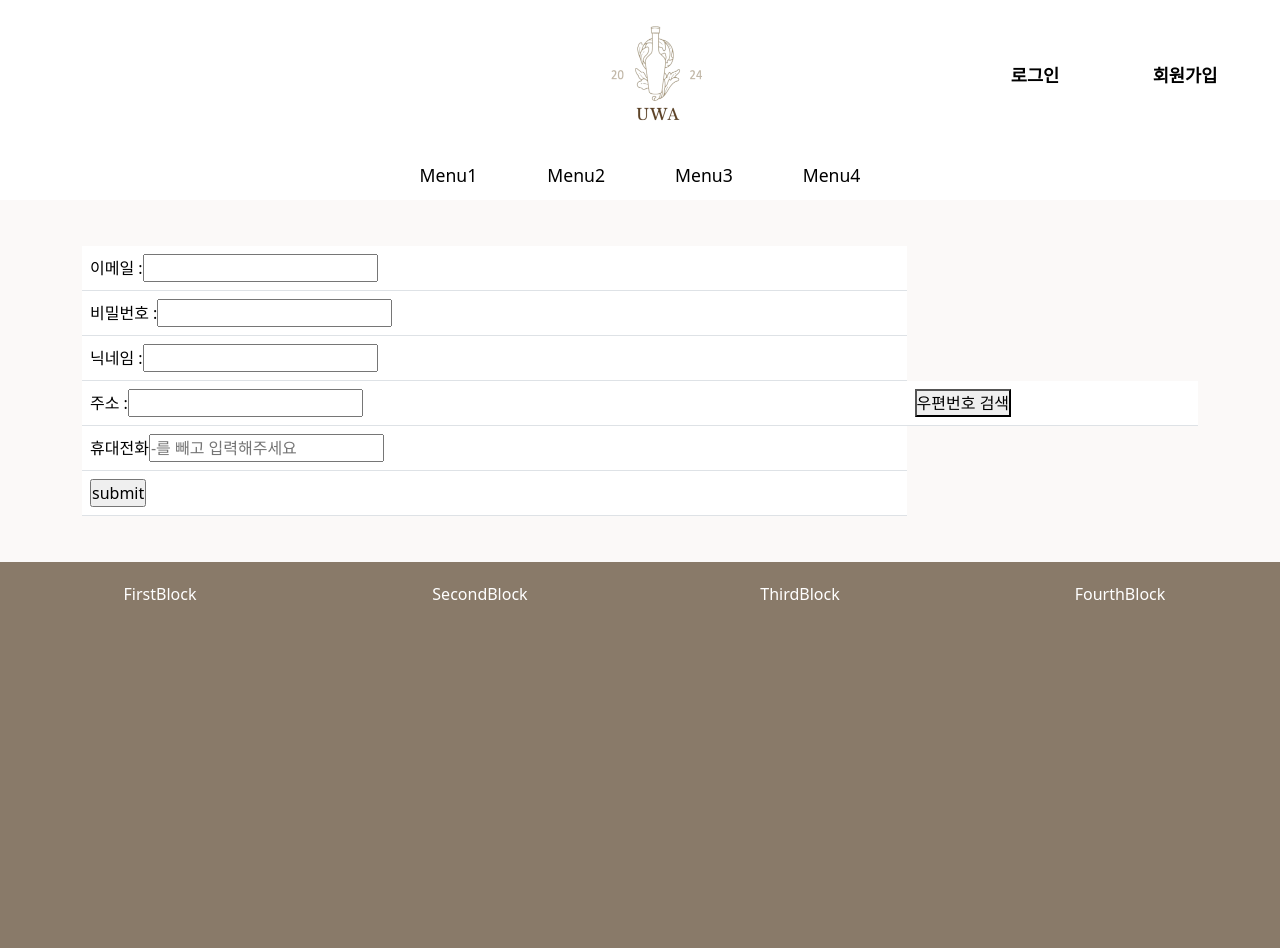
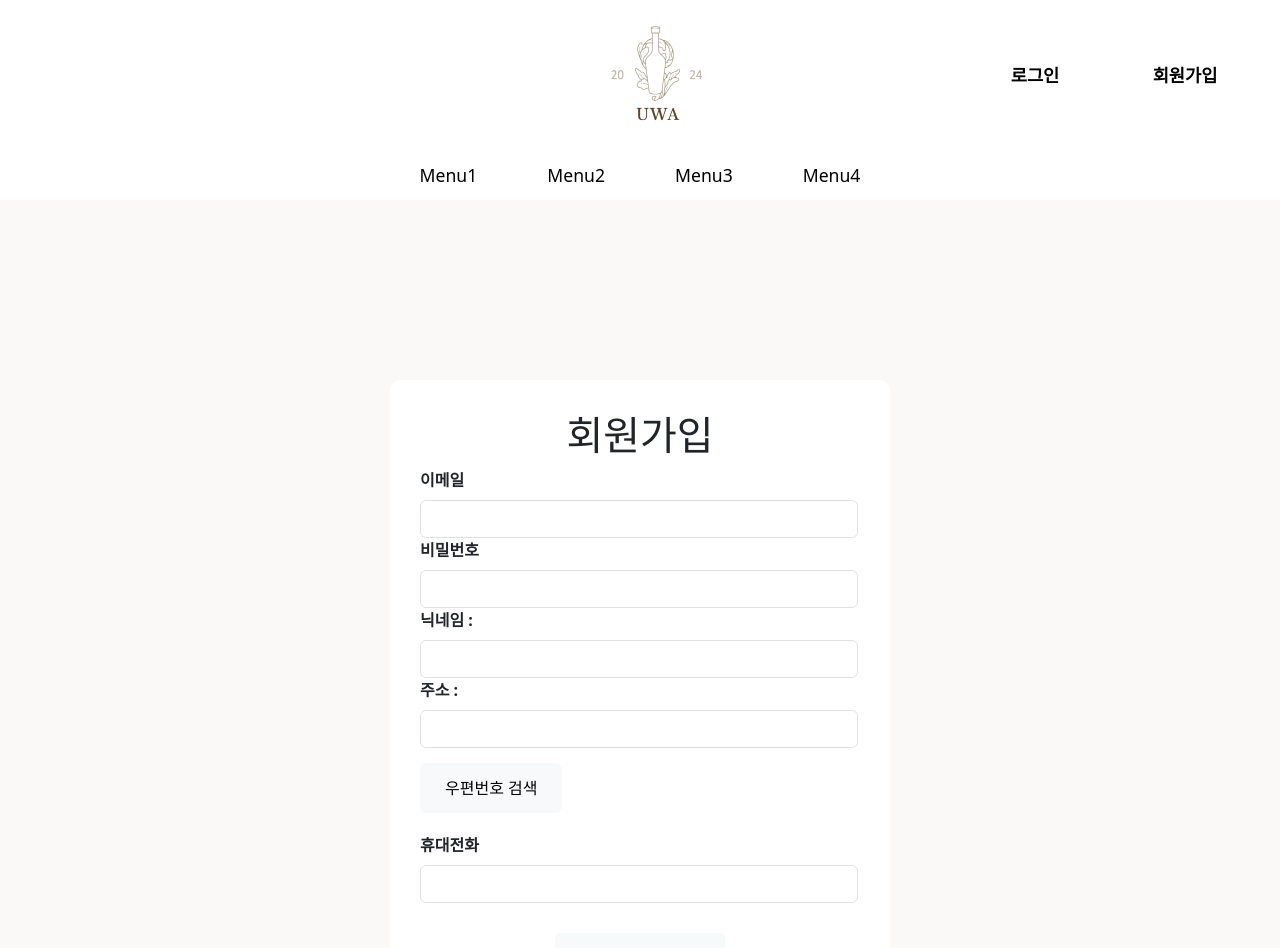
Before and after one commit to mongchongguri/UWA, a React (Create React App) app in the folder uswine/src/main/uswinefront/: page /join in a window 1280 px wide. Shown: the top 948 px of the page. Built offline with nearby package versions, Linux system fonts and the light colour scheme.

Commit message:
회원가입화면 css추가

```diff
--- /dev/null
+++ b/uswine/src/main/uswinefront/src/css/join/join.css
@@ -0,0 +1,88 @@
+* {
+    margin: 0;
+    padding: 0;
+    list-style: none;
+    box-sizing: content-box;
+  }
+
+
+  #joinBlock {
+    width: 500px;
+    margin: 150px auto;
+    background-color: #ffffff;
+    border-radius: 10px;
+    padding: 30px;
+  }
+
+  #joinBlock > h1 {
+    height: 50px;
+    line-height: 50px;
+    text-align: center;
+  }
+
+
+  #inputIdBlock > label {
+    font-weight: 600;
+  }
+
+  #inputJoinId {
+    width: 438px;
+  }
+
+
+  #inputPasswordBlock > label {
+    font-weight: 600;
+  }
+
+  #inputJoinPassword {
+    width: 438px;
+  }
+
+  #inputNickNameBlock > label {
+    font-weight: 600;
+  }
+
+  #inputJoinNickName {
+    width: 438px;
+  }
+
+  #inputAddressBlock > label {
+    font-weight: 600;
+  }
+
+  #inputJoinAddress {
+    width: 438px;
+  }
+
+  #inputPhoneBlock > label {
+    font-weight: 600;
+  }
+
+  #inputJoinPhone {
+    width: 438px;
+  }
+
+
+  #FindAddressBtnBlock{
+    height: 20px;
+    margin-top: 15px;
+    margin-bottom: 50px;
+  }
+
+  #FindAddressBtnBlock > button {
+    padding: 12px 24px;
+    cursor: pointer;
+    transition: background-color 0.3s ease;
+  }
+
+  #JoinBtnBlock{
+    height: 50px;
+    display: flex;
+    justify-content: space-around;
+    margin-top: 30px;;
+  }
+
+  #JoinBtnBlock > button {
+    width: 170px;
+    font-weight: 800;
+  }
--- a/uswine/src/main/uswinefront/src/pages/JoinPage.jsx
+++ b/uswine/src/main/uswinefront/src/pages/JoinPage.jsx
@@ -1,6 +1,7 @@
 import { useState } from "react"
+import { Button, Form } from "react-bootstrap";
 import axios from 'axios'
-import '../css/join.css'
+import '../css/join/join.css'
 import PopupPostCode from "./Popup"
 
 export default function JoinPage(){
@@ -26,7 +27,7 @@ export default function JoinPage(){
         }
 
         try {
-            const response = await axios.post('http://localhost:8080/api/join', {
+            const response = await axios.post('http://localhost:8080/api/user/join', {
                 email: email,
                 password: password,
                 nickname: nickname,
@@ -40,56 +41,70 @@ export default function JoinPage(){
         }
     }
     return(
-        <div className="container my-3">
+        <div id="joinBlock">
+            <h1>회원가입</h1>
             <div>
-                <table className="table">
-                    <tbody>
-                        <tr>
-                            <td>
-                                <label>이메일 :</label>
-                                <input type = "email" name="email" value={email} onChange={(e)=>setEmail(e.target.value)}/>
-                            </td>
-                        </tr>
-                        <tr>
-                            <td>
-                                <label>비밀번호 :</label>
-                                <input type = "password" name="password" value={password} onChange={(e)=>setPassword(e.target.value)}/>
-                            </td>
-                        </tr>
-                        <tr>
-                            <td>
-                                <label>닉네임 :</label>
-                                <input type="text" name="name" value={nickname} onChange={(e)=>setNickName(e.target.value)} />
-                            </td>
-                        </tr>
-                        <tr>
-                            <td>
-                                <label>주소 :</label>
-                                <input type="text" name="address" value={address} onChange={(e)=>setAddress(e.target.value)} />
-                            </td>
-                            <td>
-                                <button onClick={openPostCode} >우편번호 검색</button>
-                                <div id='popupDom'>
-                                    {isPopupOpen && (
-                                        <PopupPostCode setAddress={setAddress} onClose={closePostCode} />
-                                    )}
-                                </div>
-                            </td>
-                        </tr>
-                        <tr>
-                            <td>
-                                <label>휴대전화</label>
-                                <input type="number" name="phone" value={phone} onChange={(e)=>setPhone(e.target.value)}
-                                placeholder="-를 빼고 입력해주세요" />
-                            </td>
-                        </tr>
-                        <tr>
-                            <td>
-                                <input type = "button" name="join" onClick={handleSubmit} value="submit" />
-                            </td>
-                        </tr>
-                    </tbody>
-                </table>
+                <div id="inputIdBlock">
+                    <Form.Label htmlFor="inputJoinId">이메일</Form.Label>
+                    <Form.Control
+                        type="email"
+                        id="inputJoinId"
+                        name="email"
+                        onChange={(e)=>setEmail(e.target.value)}
+                    />
+                </div>
+                <div id="inputPasswordBlock">
+                    <Form.Label htmlFor="inputJoinPassword">비밀번호</Form.Label>
+                    <Form.Control
+                        type="password"
+                        id="inputJoinPassword"
+                        name="password"
+                        onChange={(e)=>setPassword(e.target.value)}
+                    />
+                </div>
+                <div id="inputNickNameBlock">
+                    <Form.Label htmlFor="inputJoinNickName">닉네임 :</Form.Label>
+                    <Form.Control
+                        type="text"
+                        id="inputJoinNickName"
+                        name="NickName"
+                        onChange={(e)=>setNickName(e.target.value)}
+                    />
+                </div>
+                <div id="inputAddressBlock">
+                    <Form.Label htmlFor="inputJoinAdress">주소 :</Form.Label>
+                    <Form.Control
+                        type="text"
+                        id="inputJoinAddress"
+                        name="Address"
+                        value={address}
+                        onChange={(e)=>setAddress(e.target.value)}
+                    />
+                    <div id="FindAddressBtnBlock">
+                        <Button variant="light" onClick={openPostCode} >
+                            우편번호 검색
+                        </Button>
+                        <div id='popupDom'>
+                            {isPopupOpen && (
+                                <PopupPostCode setAddress={setAddress} onClose={closePostCode} />
+                            )}
+                        </div>
+                    </div>
+                </div>
+                <div id="inputPhoneBlock">
+                    <Form.Label htmlFor="inputJoinPhone">휴대전화</Form.Label>
+                    <Form.Control
+                        type="text"
+                        id="inputJoinPhone"
+                        name="Phone"
+                        onChange={(e)=>setPhone(e.target.value)}
+                    />
+                </div>
+                <div id="JoinBtnBlock">
+                    <Button variant="light" name="join" onClick={handleSubmit} >
+                        회원가입
+                    </Button>
+                </div>
             </div>
         </div>
     )
```
Also changed, not shown: uswine/src/main/uswinefront/src/css/join.css (deleted).
